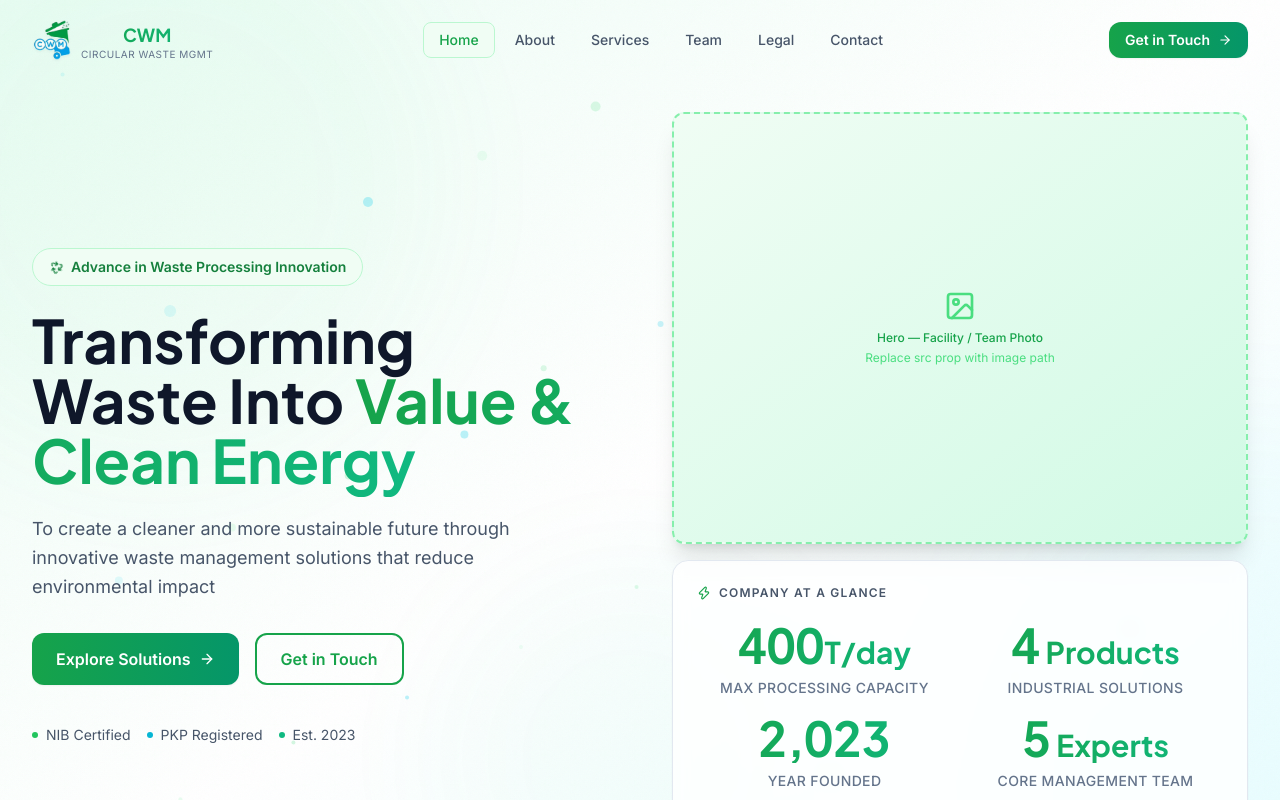
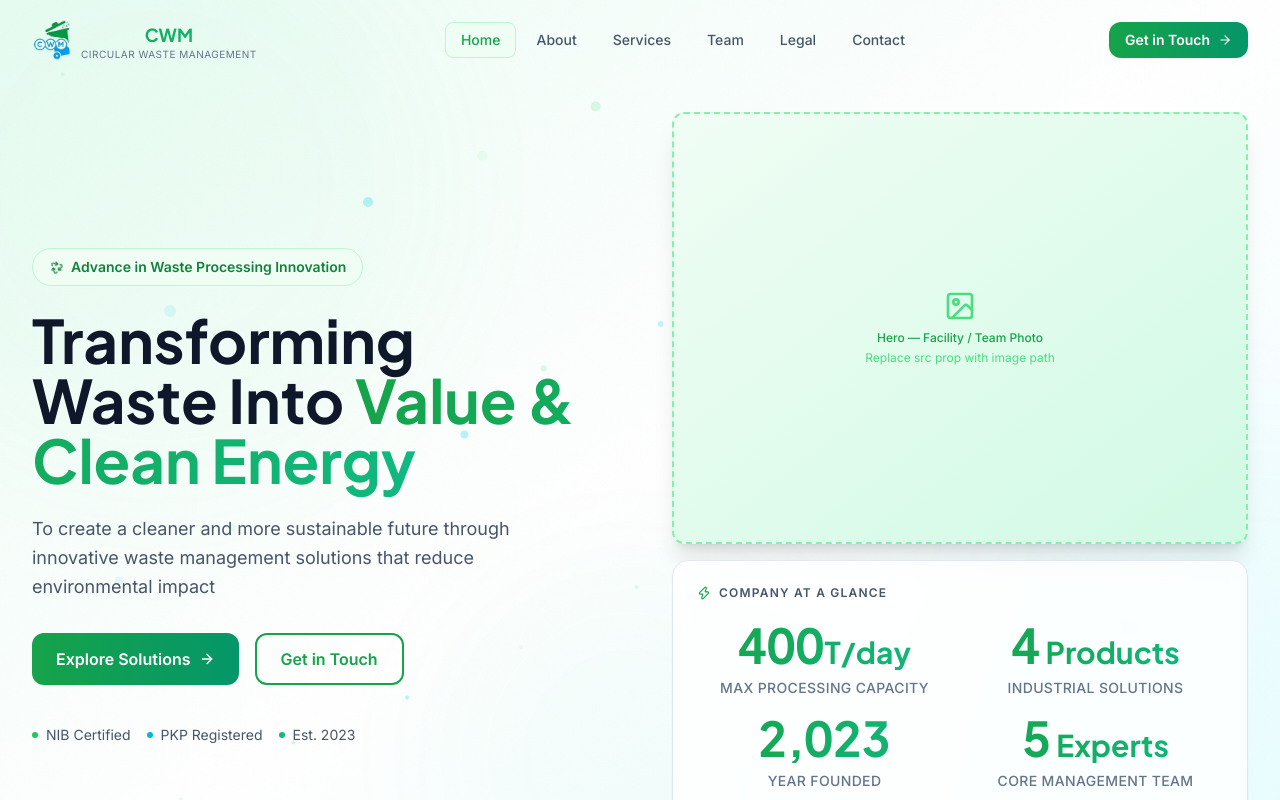
Before and after one commit to jaklon/cwm-web-profile, a React (Vite) app: page / in a window 1280 px wide. Shown: the top 800 px of the page. Built offline with nearby package versions, Linux system fonts and the light colour scheme.

Commit message:
update navbar

```diff
--- a/src/components/layout/Navbar.jsx
+++ b/src/components/layout/Navbar.jsx
@@ -87,7 +87,7 @@ export default function Navbar() {
                   CWM
                 </span>
                 <span className="block text-[10px] text-slate-500 tracking-wider uppercase">
-                  Circular Waste Mgmt
+                  Circular Waste Management
                 </span>
               </div>
             </button>
```
